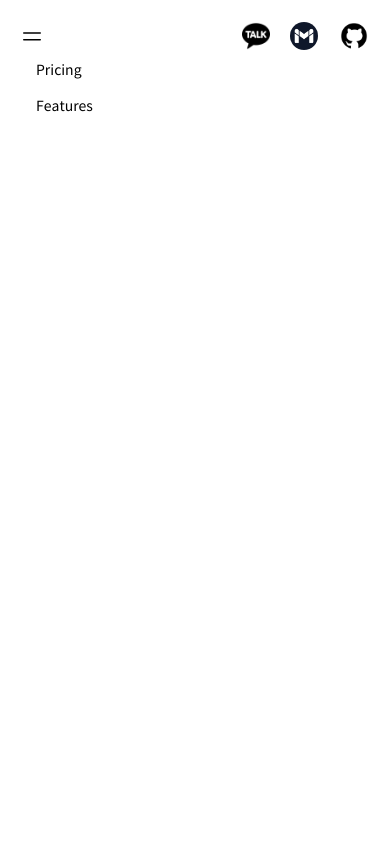
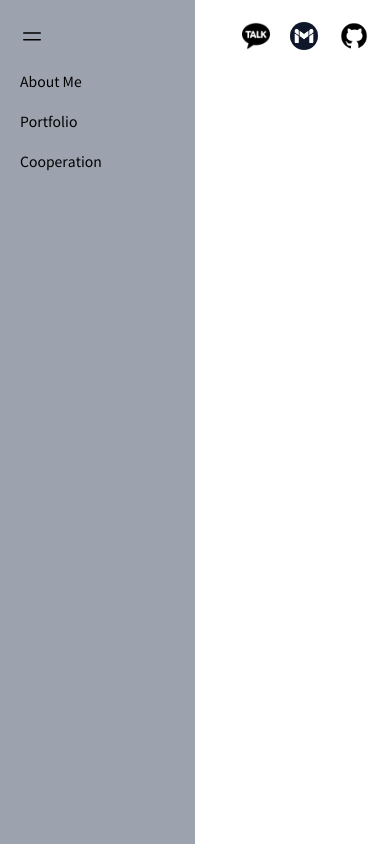
Before and after one commit to tommyJ874/my-profile-app, a React (Create React App) app: page / in a window 390 px wide. Both pictures are taken after a click on the button 32 px from the left and 36 px from the top of the page. Built offline with nearby package versions, Linux system fonts and the light colour scheme.

Commit message:
Fix 사이드 메뉴 애니메이션 적용

```diff
--- a/src/components/Header.js
+++ b/src/components/Header.js
@@ -1,8 +1,8 @@
-import { Mail } from '@vectopus/atlas-icons-react';
 import kakaoTalkIcon from '../styles/images/kakaoTalk.png';
 import githubIcon from '../styles/images/github-90.png';
 import gmailIcon from '../styles/images/gmail-100.png';
 import React, { useState } from 'react';
+import { motion, AnimatePresence } from 'framer-motion';
 
 const Header = () => {
   const [isShown, setIsShown] = useState(false);
@@ -60,7 +60,7 @@ const Header = () => {
             className='transition ease-in-out delay-100 hover:-translate-y-1 hover:scale-110'
           >
             <img
-              class='w-7 h-7'
+              className='w-7 h-7'
               src={kakaoTalkIcon}
               alt='kakaoTalk'
               title='kakaoTalk'
@@ -73,7 +73,12 @@ const Header = () => {
               rel='noreferrer'
               className=''
             >
-              <img class='w-7 h-7' src={gmailIcon} alt='gmail' title='gmail' />
+              <img
+                className='w-7 h-7'
+                src={gmailIcon}
+                alt='gmail'
+                title='gmail'
+              />
             </a>
           </div>
           <a
@@ -82,7 +87,12 @@ const Header = () => {
             rel='noreferrer'
             className='transition ease-in-out delay-100 hover:-translate-y-1 hover:scale-110'
           >
-            <img class='w-8 h-8' src={githubIcon} alt='github' title='github' />
+            <img
+              className='w-8 h-8'
+              src={githubIcon}
+              alt='github'
+              title='github'
+            />
           </a>
           {/* <div class='inline-flex overflow-hidden relative justify-center items-center w-10 h-10 bg-gray-200 rounded-full'></div>
           <div class='inline-flex overflow-hidden relative justify-center items-center w-10 h-10 bg-gray-200 rounded-full'>
@@ -93,14 +103,42 @@ const Header = () => {
       </div>
 
       {/* mobile menu items */}
-      <div className={`md:hidden ${!isShown && 'hidden'}`}>
-        <a href='#' className='block py-2 px-4 text-sm hover:bg-gray-200'>
-          Pricing
-        </a>
-        <a href='#' className='block py-2 px-4 text-sm hover:bg-gray-200'>
-          Features
-        </a>
-      </div>
+      <AnimatePresence>
+        {isShown && (
+          <motion.div
+            className={`md:hidden bg-gray-400 absolute w-1/2 h-full top-0 left-0 flex flex-col items-start p-5 space-y-5`}
+            initial={{ opacity: 0 }}
+            animate={{ opacity: 1 }}
+            exit={{ opacity: 0 }}
+          >
+            <button onClick={toggleHandler} className='my-1'>
+              <svg
+                xmlns='http://www.w3.org/2000/svg'
+                fill='none'
+                viewBox='0 0 24 24'
+                strokeWidth={1.5}
+                stroke='currentColor'
+                className='w-6 h-6 m-0'
+              >
+                <path
+                  strokeLinecap='round'
+                  strokeLinejoin='round'
+                  d='M3.75 9h16.5m-16.5 6.75h16.5'
+                />
+              </svg>
+            </button>
+            <a href='#' className='text-sm self-stretch'>
+              About Me
+            </a>
+            <a href='#' className='text-sm self-stretch'>
+              Portfolio
+            </a>
+            <a href='#' className='text-sm self-stretch'>
+              Cooperation
+            </a>
+          </motion.div>
+        )}
+      </AnimatePresence>
     </nav>
   );
 };
```
